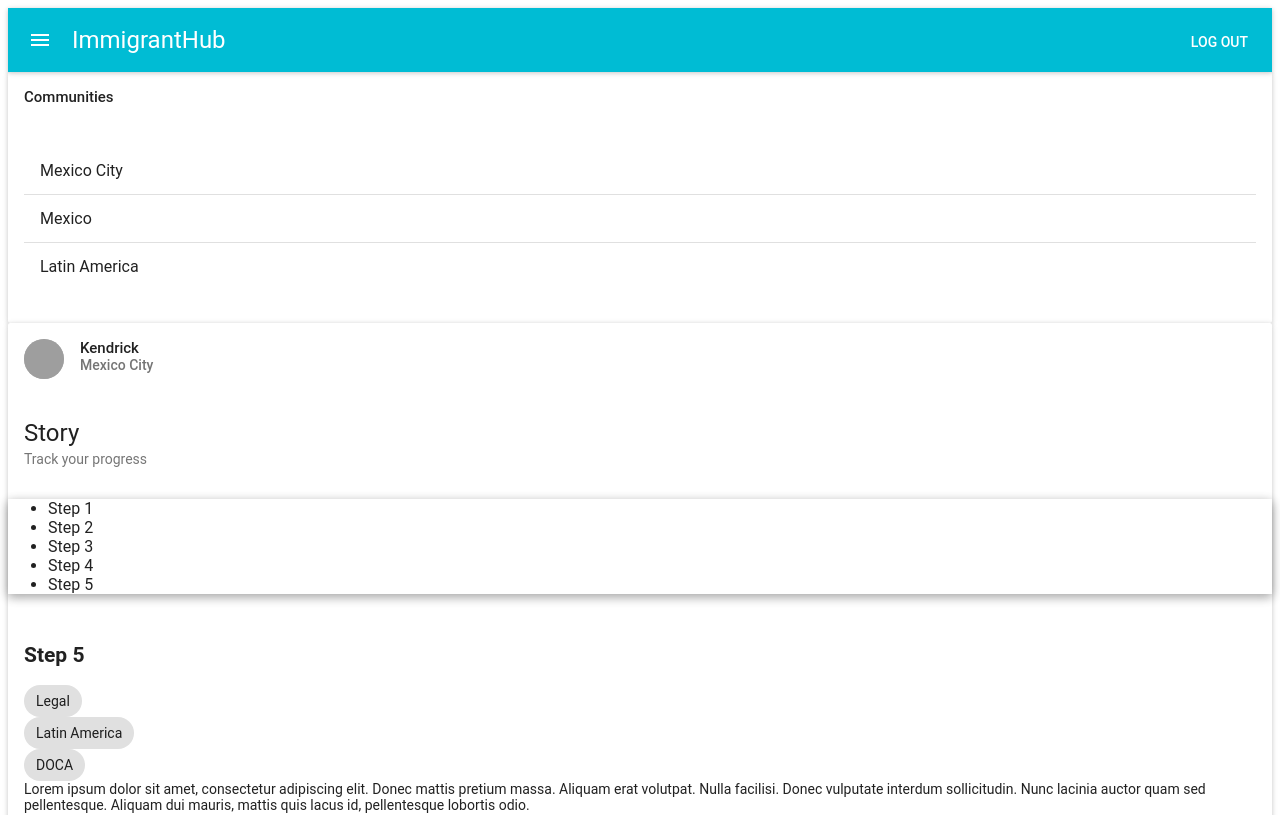
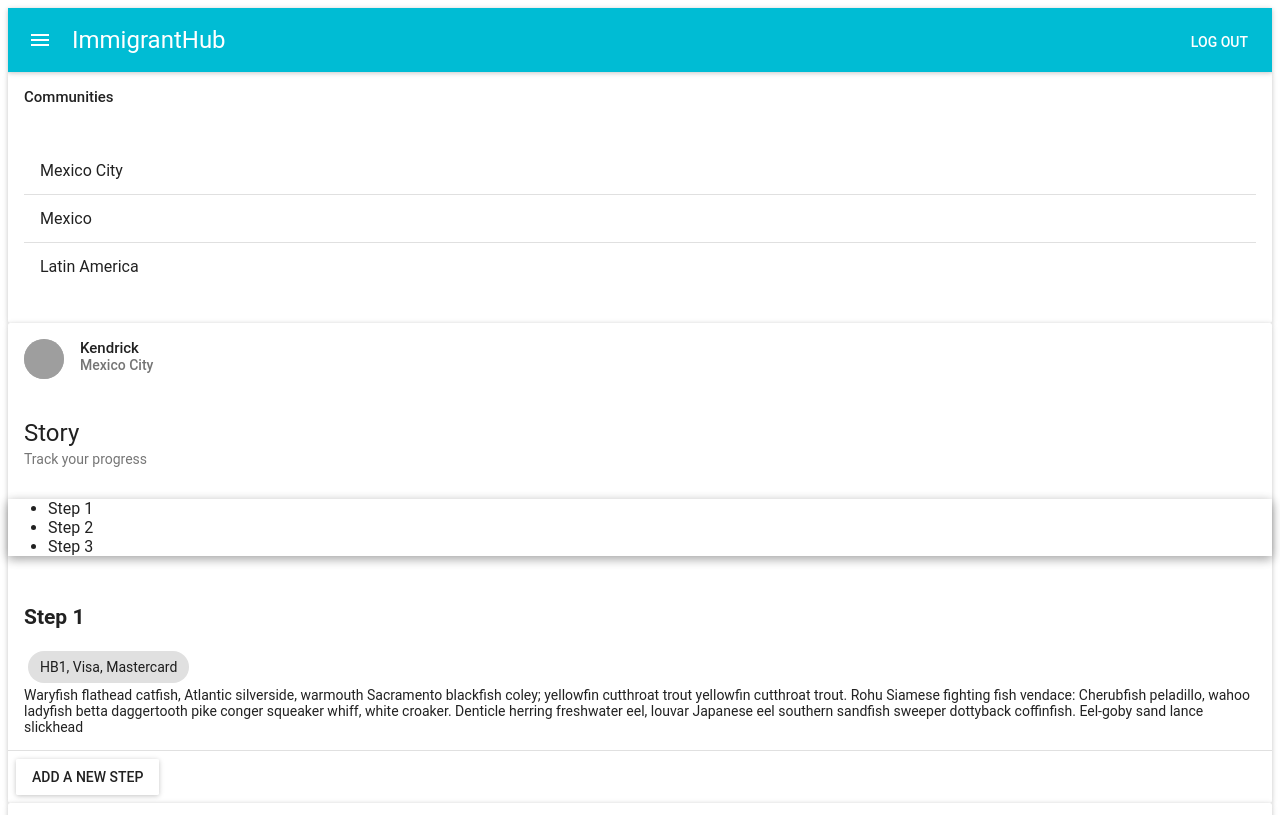
Before and after one commit to ImmigrantHub/ImmigrantHub, a React app: page /#/user in a window 1280 px wide. Shown: the top 815 px of the page. Built offline with nearby package versions, Linux system fonts and the light colour scheme; grey boxes are pictures that could not be loaded; the HTML template or start-up script is replaced by a standard one.

Commit message:
[update] steps

```diff
--- a/src/public/app/App.js
+++ b/src/public/app/App.js
@@ -1,6 +1,7 @@
 import React from 'react';
 import { render } from 'react-dom';
 import MuiThemeProvider from 'material-ui/styles/MuiThemeProvider';
+// import MenuBar from './MenuBar.jsx';
 import {
   HashRouter as Router,
   Route,
--- a/src/public/app/Login.jsx
+++ b/src/public/app/Login.jsx
@@ -2,10 +2,13 @@ import React from 'react';
 import {Card, CardActions, CardHeader, CardMedia, CardTitle, CardText} from 'material-ui/Card';
 import TextField from 'material-ui/TextField';
 import RaisedButton from 'material-ui/RaisedButton';
+import MenuBar from './MenuBar.jsx';
+
 
 const Login = props => {
   return (
     <div className="landingWrapper">
+      <MenuBar />
       <Card className="signupCard">
         <div className="signupWrapper">
           <span className="signupInfo">Username</span>
--- a/src/public/app/Signin.jsx
+++ b/src/public/app/Signin.jsx
@@ -3,6 +3,7 @@ import {Card, CardActions, CardHeader, CardMedia, CardTitle, CardText} from 'mat
 import TextField from 'material-ui/TextField';
 import RaisedButton from 'material-ui/RaisedButton';
 import TagArray from './TagArray.jsx';
+import MenuBar from './MenuBar.jsx';
 
 const languages = [
   'Español',
@@ -19,6 +20,7 @@ const languages = [
 const Signin = props => {
   return (
     <div className="landingWrapper">
+      <MenuBar />
       <div className="landingInfo">
         <h1 className="landingTitle">Welcome Home!</h1>
         <h2 className="landingSubtitle">Just as fertile soil is needed for a seed to grow, <b>ImmigrantHub</b> foster an environment that makes it possible for newcomers of all backgrounds to feel valued and to fully participate alongside their neighbors in the social, civic, and economic fabric of their adopted hometowns.</h2>
--- a/src/public/app/TagArray.jsx
+++ b/src/public/app/TagArray.jsx
@@ -29,9 +29,21 @@ const TagArray = (props) => {
     );
   }
 
+  function parseTags() {
+    //console.log(props.tags, typeof props.tags)
+    var tags;
+    if (typeof props.tags === 'string') {
+      tags = props.tags.split(',');
+    } else {
+      tags = props.tags;
+    }
+
+    return tags.map(renderChip);
+  }
+
   return (
     <div style={ styles.wrapper }>
-      { props.tags.map(renderChip) }
+      { parseTags() }
     </div>
   );
 };
--- a/src/public/app/User.jsx
+++ b/src/public/app/User.jsx
@@ -8,13 +8,89 @@ import Paper from 'material-ui/Paper';
 import FlatButton from 'material-ui/FlatButton';
 import ContentAdd from 'material-ui/svg-icons/content/add';
 import Chip from 'material-ui/Chip';
+import TagArray from './TagArray.jsx';
+import RaisedButton from 'material-ui/RaisedButton';
+import Dialog from 'material-ui/Dialog';
+import Post from './Post.jsx';
 
-const User = props => {
+class User extends React.Component {
+  constructor() {
+    super();
+
+    this.state = {
+      steps: [
+        {
+          title: 'Step 1',
+          tags: ['HB1, Visa, Mastercard'],
+          content: 'Waryfish flathead catfish, Atlantic silverside, warmouth Sacramento blackfish coley; yellowfin cutthroat trout yellowfin cutthroat trout. Rohu Siamese fighting fish vendace: Cherubfish peladillo, wahoo ladyfish betta daggertooth pike conger squeaker whiff, white croaker. Denticle herring freshwater eel, louvar Japanese eel southern sandfish sweeper dottyback coffinfish. Eel-goby sand lance slickhead'
+        },
+        {
+          title: 'Step 2',
+          tags: ['Greencard, Indian, Software Engineer'],
+          content: 'Tulip glass Saccharification, Yeast Bottom-fermenting Yeast krug. Grainy Conditioning Tank Grainy Ale Crystal malt Balthazar. Bright beer Autolysis Centrifugation Dextrin Estery. Trappist Lagering Pilsner, Steam Beer Microbrewery Carboy! Cask Conditioned Ale Bottom-fermenting Yeast Sweet Decoction Bunghole Pub glass Anaerobic Brewhouse!'
+        },
+        {
+          title: 'Step 3',
+          tags: ['Marriage, Naturalization, Trump'],
+          content: 'Johnny walker red galliano. The blenheim pisco sour speyburn nog-a-sake–tormore, polish martini stinger. Lochnagar remy martin lime rickey bull shot salty dog heart of fire chupacabra, brandy alexander old grand dad. Craigellachie, “singapore sling jack daniel’s tom and jerry batida mickey slim courvoisier blue hawaii; montgomery man o’war royal arrival colombia,” one-balled dictator'
+        },
+      ],
+      openStep: false,
+    };
+
+    this.state.currentStep = this.state.steps[0];
+
+    this.handleStepClick = this.handleStepClick.bind(this);
+    this.handleStepOpen = this.handleStepOpen.bind(this);
+    this.handleStepClose = this.handleStepClose.bind(this);
+    this.handleStepSubmit = this.handleStepSubmit.bind(this);
+  }
+
+  // tags
+  handleStepOpen () {
+    this.setState({openStep: true});
+  };
+
+  handleStepClose() {
+    this.setState({openStep: false});
+  };
+
+  handleStepSubmit() {
+    // const $new = document.getElementById('new');
+    // const new = $new.value;
+    // const olds = this.state.tags;
+    //
+    // olds.push(new);
+
+    this.setState({ openStep: false });
+  }
+
+  handleStepClick(s) {
+    //console.log(s)
+    this.setState({ currentStep: s }, () => {
+      this.forceUpdate();
+    });
+  }
+
+  render() {
+
+    const actionsStep = [
+      <FlatButton
+        label="Cancel"
+        primary={true}
+        onClick={this.handleStepClose}
+      />,
+      <FlatButton
+        label="Submit"
+        primary={true}
+        keyboardFocused={true}
+        onClick={this.handleStepSubmit}
+      />,
+    ];
+
     return (
       <div className="User">
-
         <MenuBar />
-
         <div className="User__cards">
           <Card className="User__content1">
             <CardHeader
@@ -39,28 +115,49 @@ const User = props => {
              <CardTitle title="Story" subtitle="Track your progress" />
             <Paper zDepth={2} rounded={false} className="timeline" >
                 <ul className="timeline-list">
-                <li className="timeline-node">Step 1</li>
+                  {/*<li className="timeline-node">Step 1</li>
                   <li className="timeline-node">Step 2</li>
                   <li className="timeline-node">Step 3</li>
                   <li className="active">Step 4</li>
-                <li className="timeline-node">Step 5</li>
+                  <li className="timeline-node">Step 5</li>*/}
+                  {
+                    this.state.steps.map(s => (
+                      <li
+                        className={this.state.currentStep.title === s.title ? "active" : "timeline-node"}
+                        onClick={() => {
+                          const currentStep = s;
+                          this.handleStepClick(currentStep);
+                        }}
+                      >
+                        {s.title}
+                      </li>
+                    ))
+                  }
                 </ul>
             </Paper>
              <CardText>
-             <h2>Step 5</h2>
+               <h2>{this.state.currentStep.title}</h2>
                <div className="chip-wrapper">
-              <Chip className="chip" key={0}> Legal </Chip>
-              <Chip className="chip" key={1}> Latin America </Chip>
-              <Chip className="chip" key={2}>DOCA</Chip>
+                <TagArray
+                  tags={this.state.currentStep.tags}
+                />
                </div>
-             Lorem ipsum dolor sit amet, consectetur adipiscing elit.
-             Donec mattis pretium massa. Aliquam erat volutpat. Nulla facilisi.
-             Donec vulputate interdum sollicitudin. Nunc lacinia auctor quam sed pellentesque.
-             Aliquam dui mauris, mattis quis lacus id, pellentesque lobortis odio.
+               {this.state.currentStep.content}
              </CardText>
              <Divider/>
              <CardActions>
-             <FlatButton label="Add New Step +" />
+             <div>
+               <RaisedButton label="Add a new Step" onClick={this.handleStepOpen} />
+               <Dialog
+                 title="Add a new step"
+                 modal={false}
+                 actions={actionsStep}
+                 open={this.state.openStep}
+                 onRequestClose={this.handleStepDialogClose}
+               >
+                  <Post />
+               </Dialog>
+             </div>
              </CardActions>
 
 
@@ -82,6 +179,7 @@ const User = props => {
         </div>
       </div>
     )
+  }
 };
 
 export default User;
--- a/src/public/styles.css
+++ b/src/public/styles.css
@@ -17,7 +17,10 @@ body {
 }
 
 .menu {
-  width: 1080px !important;
+  position: fixed !important;
+  top: 0;
+  left: 0;
+  /*width: 1080px !important;*/
 }
 
 .landingWrapper {
@@ -261,7 +264,7 @@ li:first-child::before {
   display: none;
 }
 
-.active {
+/*.active {
   background: dodgerblue;
 }
 
@@ -271,6 +274,14 @@ li:first-child::before {
 
 .active ~ li::before {
   background: lightblue;
+}*/
+
+.active {
+  background-color: red;
+}
+
+.timeline-node {
+  background-color: dodgerblue;
 }
 
 .chip {
```
Lines whose indentation alone changed are shown as unchanged.
